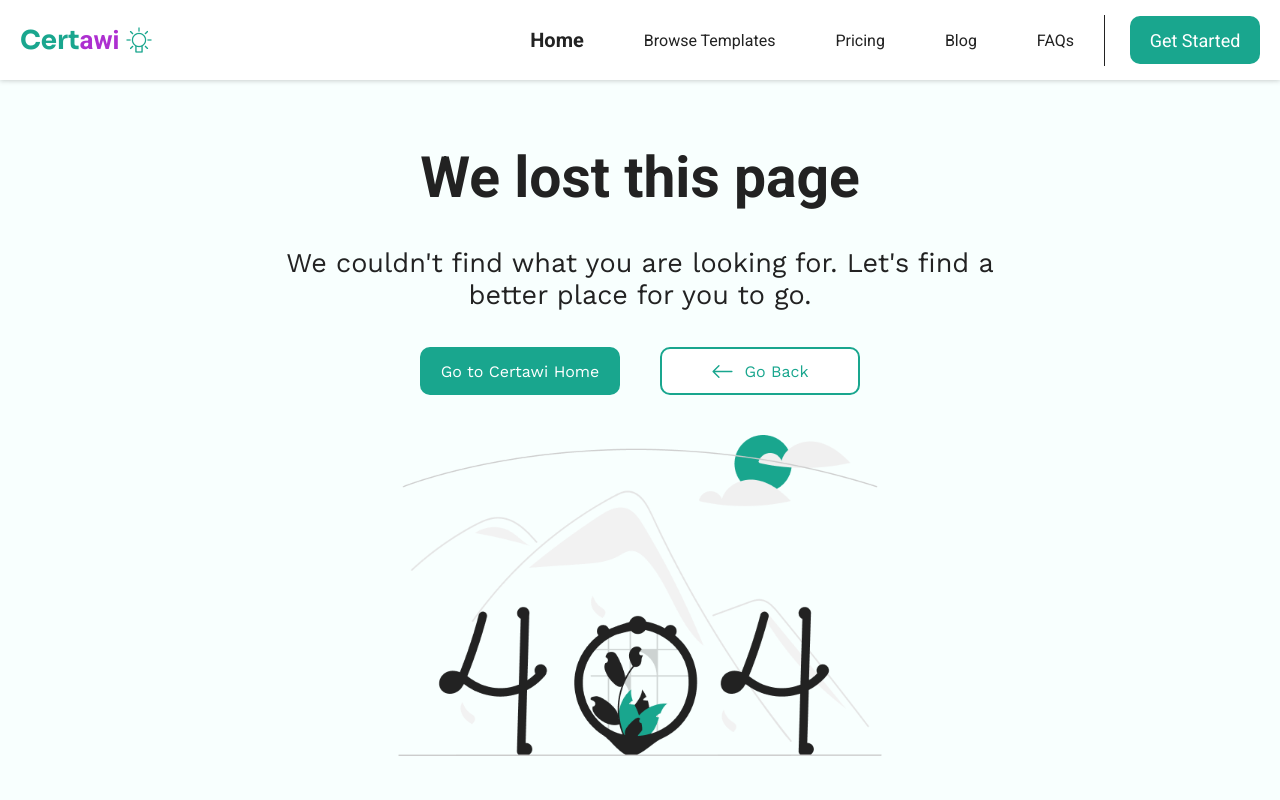
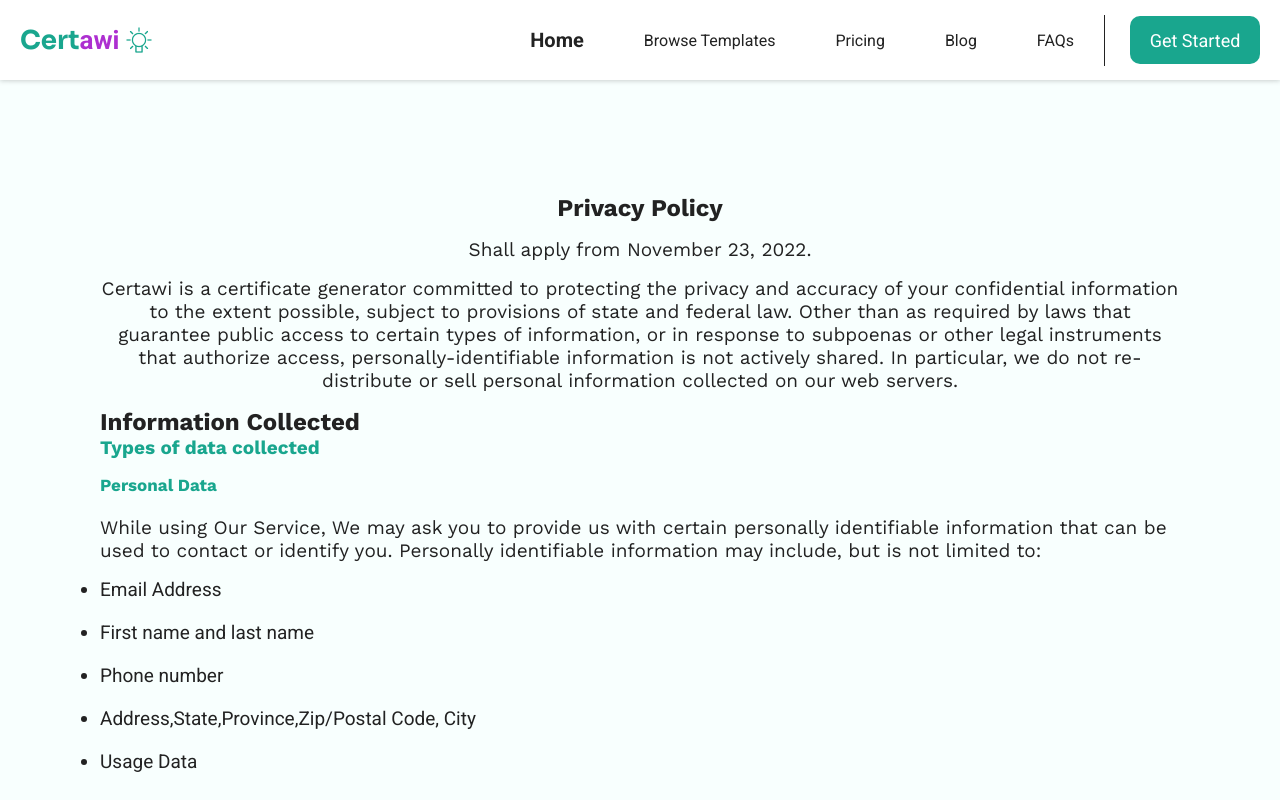
Before and after one commit to jaypee-0/mechanic-headlight, a React (Create React App) app: page /privacy in a window 1280 px wide. Shown: the top 800 px of the page. Built offline with nearby package versions, Linux system fonts and the light colour scheme; a web font is replaced by a local one.

Commit message:
feat: added contact and privacy

```diff
--- a/src/App.js
+++ b/src/App.js
@@ -2,8 +2,7 @@
 import './Style/App.scss';
 import Navbar from './component/Navbar';
 import { Route, Routes } from 'react-router-dom';
-import { AboutUs, BulkPreview, BulkStep, Career,  Choice, ComingSoon, Dashboard, EditBulk, Error, FAQ, Layout, Modify, Pricing, SinglePreview, Team, Templates, Terms } from './pages';
-// import Footer from './Component/Footer';
+import { AboutUs, BulkPreview, BulkStep, Career,  Choice, ComingSoon, Contact, Dashboard, EditBulk, Error, FAQ, Layout, Modify, Pricing, PrivacyPolicy, SinglePreview, Team, Templates, Terms } from './pages';
 
 import Home from './pages/Home'
 
@@ -30,6 +29,9 @@ function App() {
             <Route path='/bulk_step' element={<BulkStep />} />
             <Route path='/edit_bulk' element={<EditBulk />} />
             <Route path='/pricing' element={<Pricing />} />
+
+            <Route path='/contact-us' element={<Contact />} />
+            <Route path='/privacy' element={<PrivacyPolicy />} />
           </Route>
             <Route path='*' element={<Error />} />
         </Routes>
--- a/src/pages/Privacy And Policy/index.jsx
+++ b/src/pages/Privacy And Policy/index.jsx
@@ -4,7 +4,7 @@ import React from 'react'
 import { Outlet } from "react-router-dom"
 
 
-export const PrivacyPolicy = () => {
+const PrivacyPolicy = () => {
   return (
     <div className="main-page">
         <section>
@@ -94,3 +94,5 @@ identify you. Personally identifiable information may include, but is not limite
     </div>
   )
 }
+
+export default PrivacyPolicy
--- a/src/pages/index.js
+++ b/src/pages/index.js
@@ -17,4 +17,7 @@ export { default as EditBulk } from "./EditBulk";
 export { default as Error } from "./Error";
 export { default as ContactUs} from './contactUs';
 export { default as Career } from './Career';
+
 export { default as Pricing } from "./Pricing";
+export { default as Contact } from "./contactUs";
+export { default as PrivacyPolicy } from "./Privacy And Policy"
```
